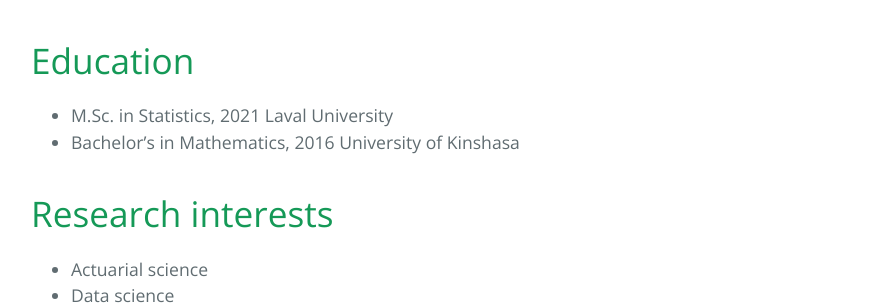
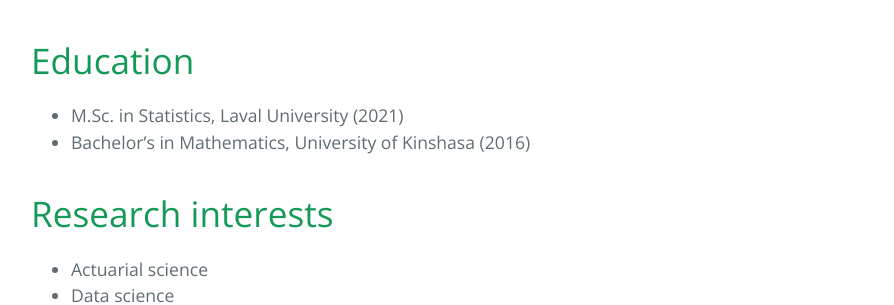
Before and after one commit to dialufuma/dialufuma.github.io, a Jekyll site: the page built from index.md, in a window 1280 px wide. Shown: the part 789-1094 px from the top of the page, without its empty margins (193-1087 px from the left). Built offline with Jekyll 4.4.1, drawn with Linux system fonts in a browser that asks for light colours.

```diff
--- a/index.md
+++ b/index.md
@@ -18,10 +18,8 @@ There should be whitespace between paragraphs. We recommend including a README,
 
 # Education
 
-* M.Sc. in Statistics, 2021
-  Laval University
-* Bachelor's in Mathematics, 2016
-  University of Kinshasa
+* M.Sc. in Statistics, Laval University (2021)
+* Bachelor's in Mathematics,  University of Kinshasa (2016)
 
 # Research interests
 
```
